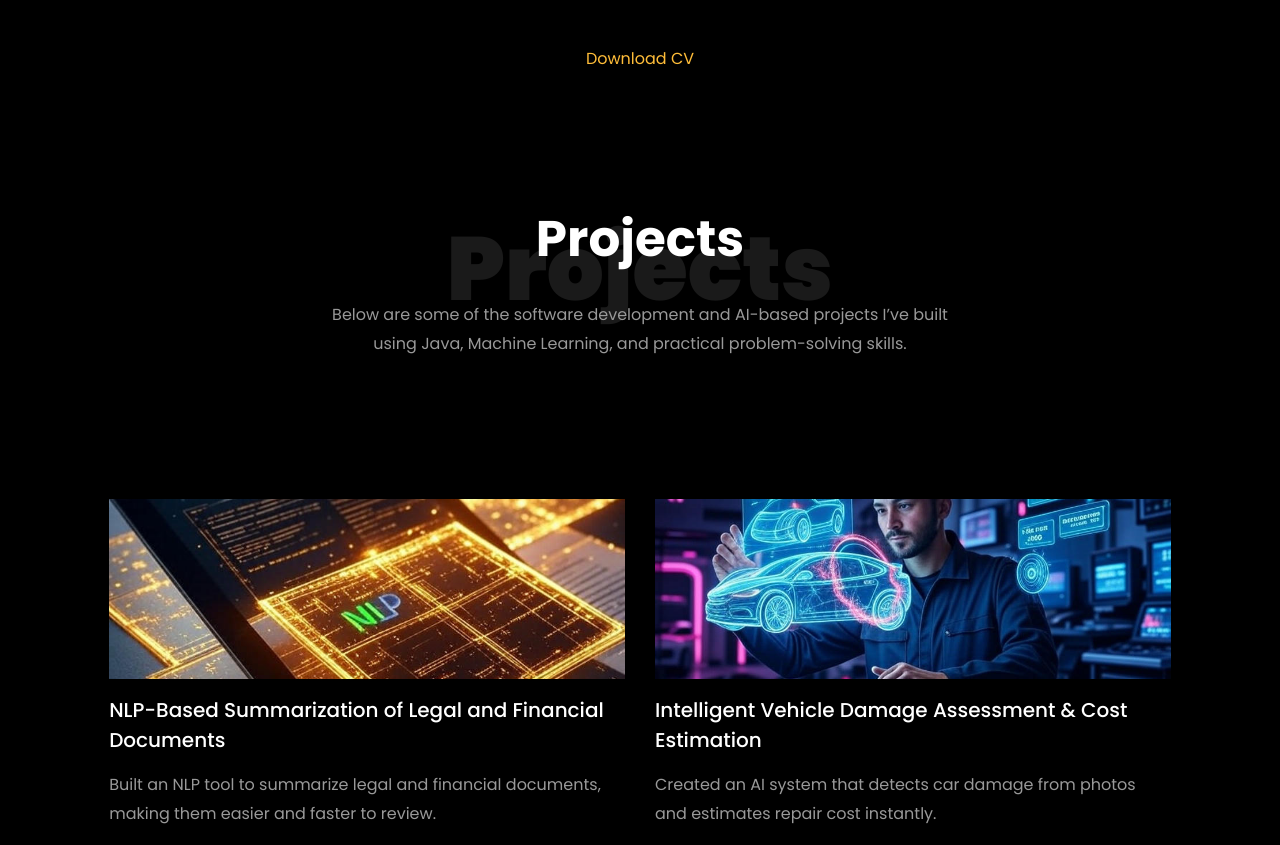
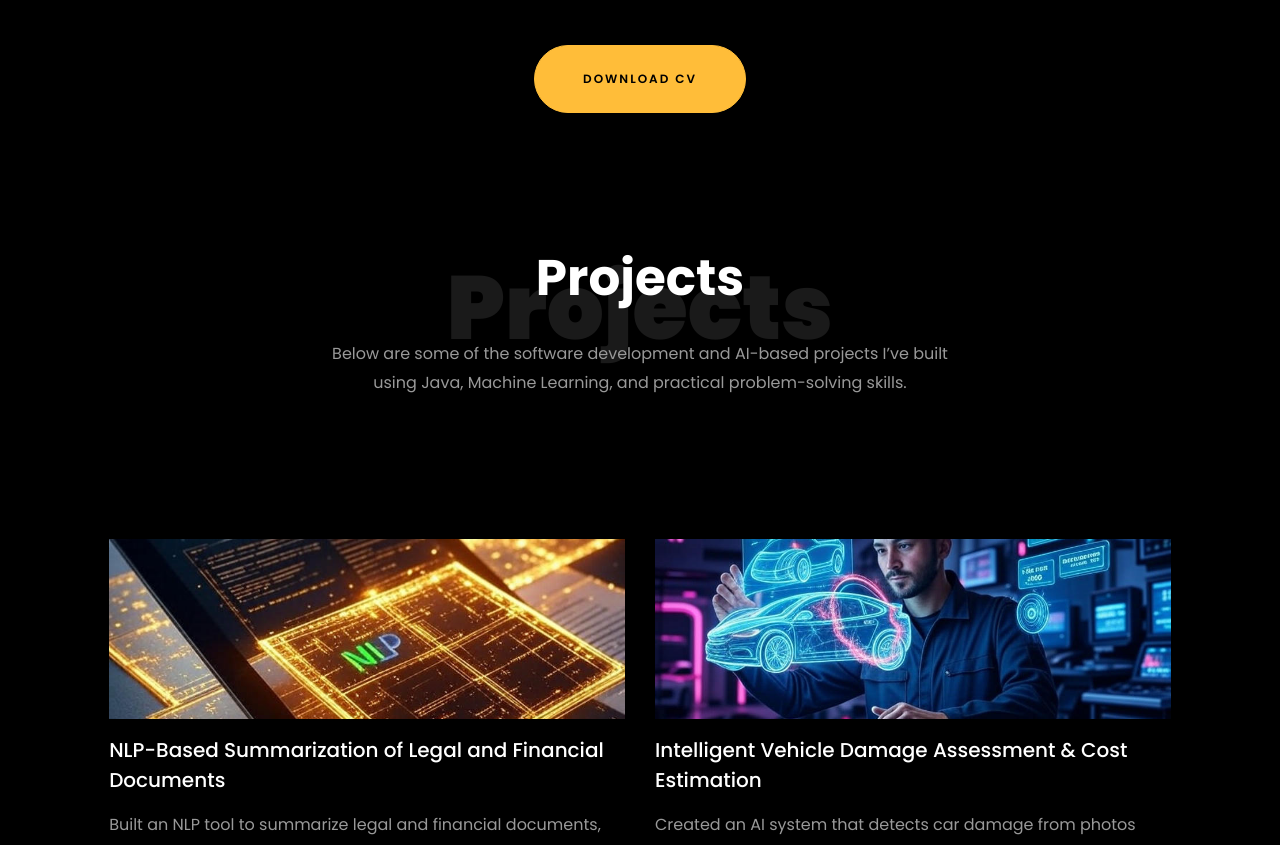
Before and after one commit to faizalkhan1923/faizalkhan.github.io, a plain HTML site: page index.html in a window 1280 px wide. Shown: the part 3356-4201 px from the top of the page. Drawn offline with Linux system fonts and the light colour scheme; files whose address does not match are found by name.

Commit message:
Update index.html

```diff
--- a/index.html
+++ b/index.html
@@ -413,7 +413,7 @@
 
     		<div class="row justify-content-center mt-5">
     			<div class="col-md-6 text-center ftco-animate">
-    				<p><a href="https://drive.google.com/file/d/1JHeM2BSxqaKVI9DL7Vp_MYc2WqclLTjN/view?usp=drive_link">Download CV</a></p>
+    				<p><a href="https://drive.google.com/file/d/1JHeM2BSxqaKVI9DL7Vp_MYc2WqclLTjN/view?usp=drive_link"class="btn btn-primary py-4 px-5">Download CV</a></p>
     			</div>
     		</div>
     	</div>
```
